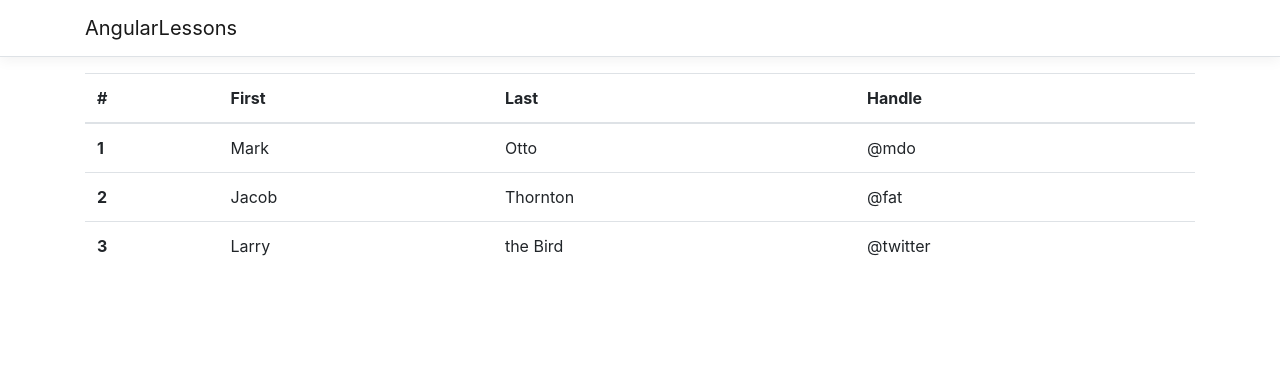
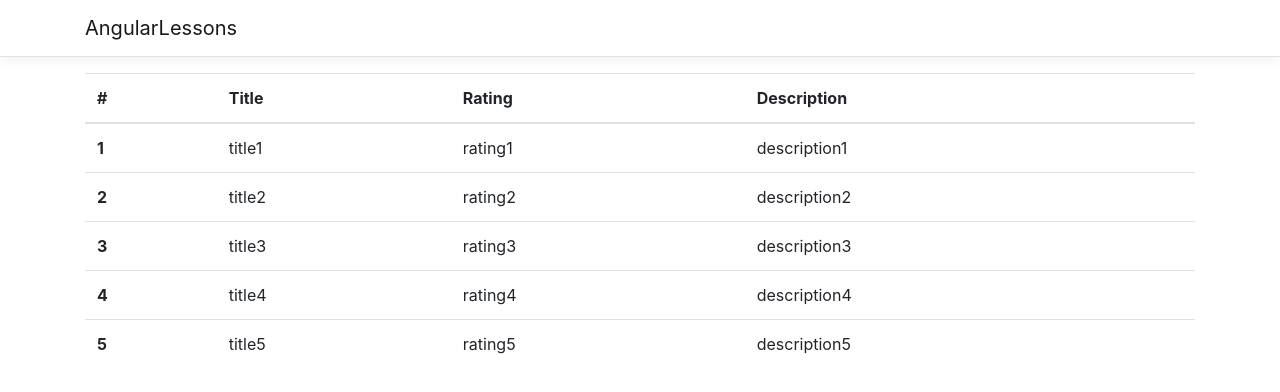
Before and after one commit to EvilDrifter/AngularLessons, an Angular app in the folder AngularLessons/ClientApp/: page / in a window 1280 px wide. Shown: the top 392 px of the page. Built offline with nearby package versions, Linux system fonts and the light colour scheme.

Commit message:
bind data to table

```diff
--- a/AngularLessons/ClientApp/src/app/cinematable/cinematable.component.html
+++ b/AngularLessons/ClientApp/src/app/cinematable/cinematable.component.html
@@ -2,29 +2,17 @@
   <thead>
     <tr>
       <th scope="col">#</th>
-      <th scope="col">First</th>
-      <th scope="col">Last</th>
-      <th scope="col">Handle</th>
+      <th scope="col">Title</th>
+      <th scope="col">Rating</th>
+      <th scope="col">Description</th>
     </tr>
   </thead>
   <tbody>
-    <tr>
-      <th scope="row">1</th>
-      <td>Mark</td>
-      <td>Otto</td>
-      <td>@mdo</td>
-    </tr>
-    <tr>
-      <th scope="row">2</th>
-      <td>Jacob</td>
-      <td>Thornton</td>
-      <td>@fat</td>
-    </tr>
-    <tr>
-      <th scope="row">3</th>
-      <td>Larry</td>
-      <td>the Bird</td>
-      <td>@twitter</td>
+    <tr *ngFor="let film of films">
+      <th scope="row">{{ film.id }}</th>
+      <td>{{ film.title }}</td>
+      <td>{{ film.rating }}</td>
+      <td>{{ film.description }}</td>
     </tr>
   </tbody>
 </table>
--- a/AngularLessons/ClientApp/src/app/cinematable/cinematable.component.ts
+++ b/AngularLessons/ClientApp/src/app/cinematable/cinematable.component.ts
@@ -1,4 +1,5 @@
 import { Component, OnInit } from '@angular/core';
+import { CinemaFilm } from '../model/CinemaFilm';
 
 @Component({
   selector: 'app-cinematable',
@@ -7,7 +8,17 @@ import { Component, OnInit } from '@angular/core';
 })
 export class CinematableComponent implements OnInit {
 
-  constructor() { }
+  films: Array<CinemaFilm>;
+
+  constructor() {
+    this.films = new Array<CinemaFilm>();
+
+    this.films.push(new CinemaFilm(1, "title1", "rating1", "description1"));
+    this.films.push(new CinemaFilm(2, "title2", "rating2", "description2"));
+    this.films.push(new CinemaFilm(3, "title3", "rating3", "description3"));
+    this.films.push(new CinemaFilm(4, "title4", "rating4", "description4"));
+    this.films.push(new CinemaFilm(5, "title5", "rating5", "description5"));
+  }
 
   ngOnInit() {
   }
--- /dev/null
+++ b/AngularLessons/ClientApp/src/app/model/CinemaFilm.js
@@ -0,0 +1,13 @@
+"use strict";
+Object.defineProperty(exports, "__esModule", { value: true });
+var CinemaFilm = /** @class */ (function () {
+    function CinemaFilm(_id, _title, _rating, _description) {
+        this.id = _id;
+        this.title = _title;
+        this.rating = _rating;
+        this.description = _description;
+    }
+    return CinemaFilm;
+}());
+exports.CinemaFilm = CinemaFilm;
+//# sourceMappingURL=CinemaFilm.js.map
--- /dev/null
+++ b/AngularLessons/ClientApp/src/app/model/CinemaFilm.ts
@@ -0,0 +1,13 @@
+export class CinemaFilm {
+  id: number;
+  title: string;
+  rating: string;
+  description: string;
+
+  constructor(_id: number, _title: string, _rating: string, _description: string) {
+    this.id = _id;
+    this.title = _title;
+    this.rating = _rating;
+    this.description = _description;
+  }
+}
```
Also changed, not shown: 2 other files (tests, documents, lock files or other folders).
